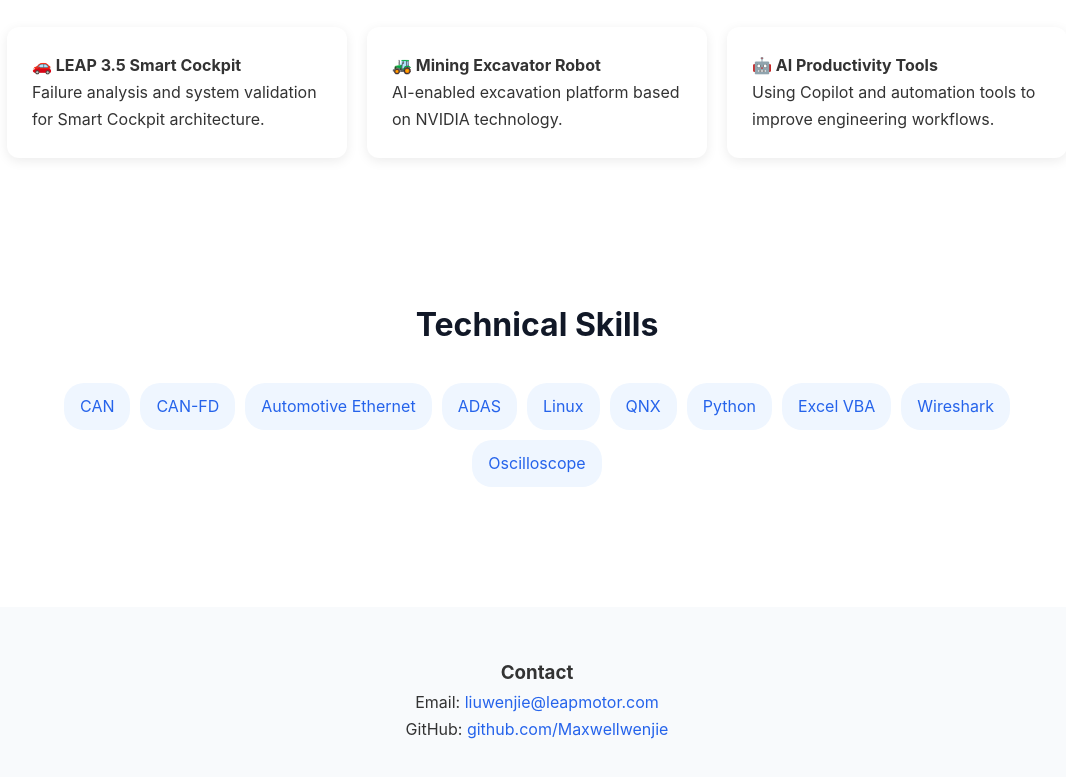
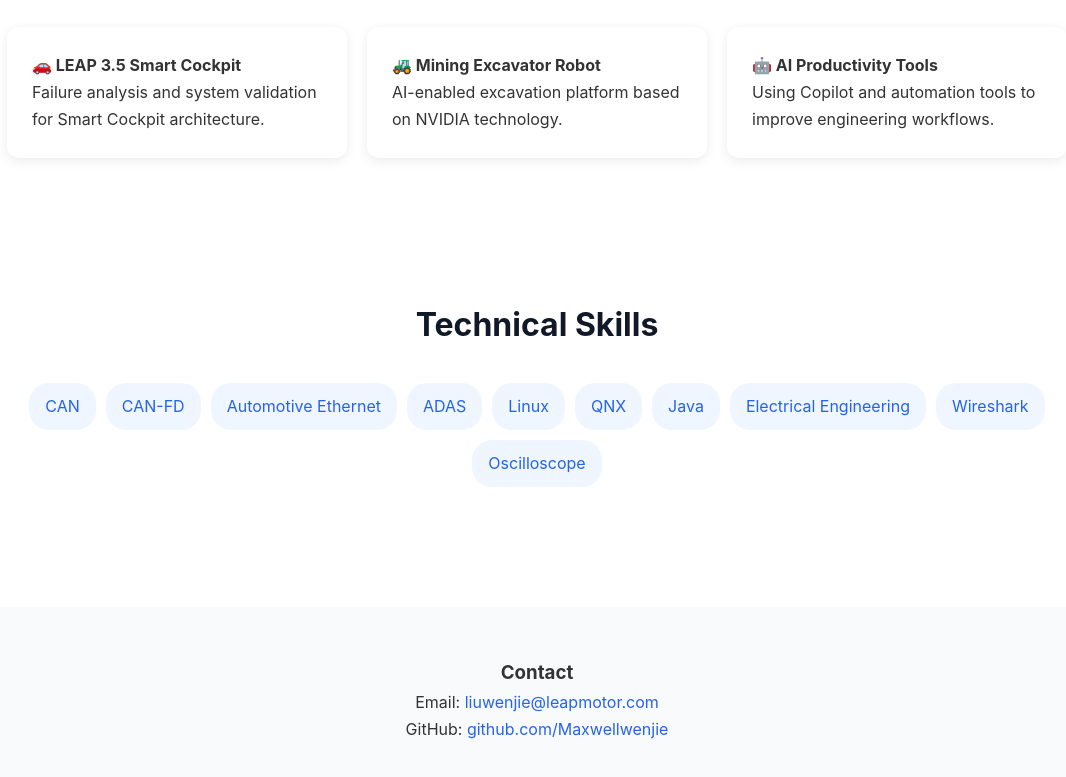
Before and after one commit to Maxwellwenjie/Maxwellwenjie.github.io, a plain HTML site: page index.html in a window 1280 px wide. Shown: the part 1778-2555 px from the top of the page, without its empty margins (103-1169 px from the left). Drawn offline with Linux system fonts and the light colour scheme.

Commit message:
Update index.html

```diff
--- a/index.html
+++ b/index.html
@@ -340,8 +340,8 @@ Using Copilot and automation tools to improve engineering workflows.
 <span class="skill">ADAS</span>
 <span class="skill">Linux</span>
 <span class="skill">QNX</span>
-<span class="skill">Python</span>
-<span class="skill">Excel VBA</span>
+<span class="skill">Java</span>
+<span class="skill">Electrical Engineering</span>
 <span class="skill">Wireshark</span>
 <span class="skill">Oscilloscope</span>
 
```
